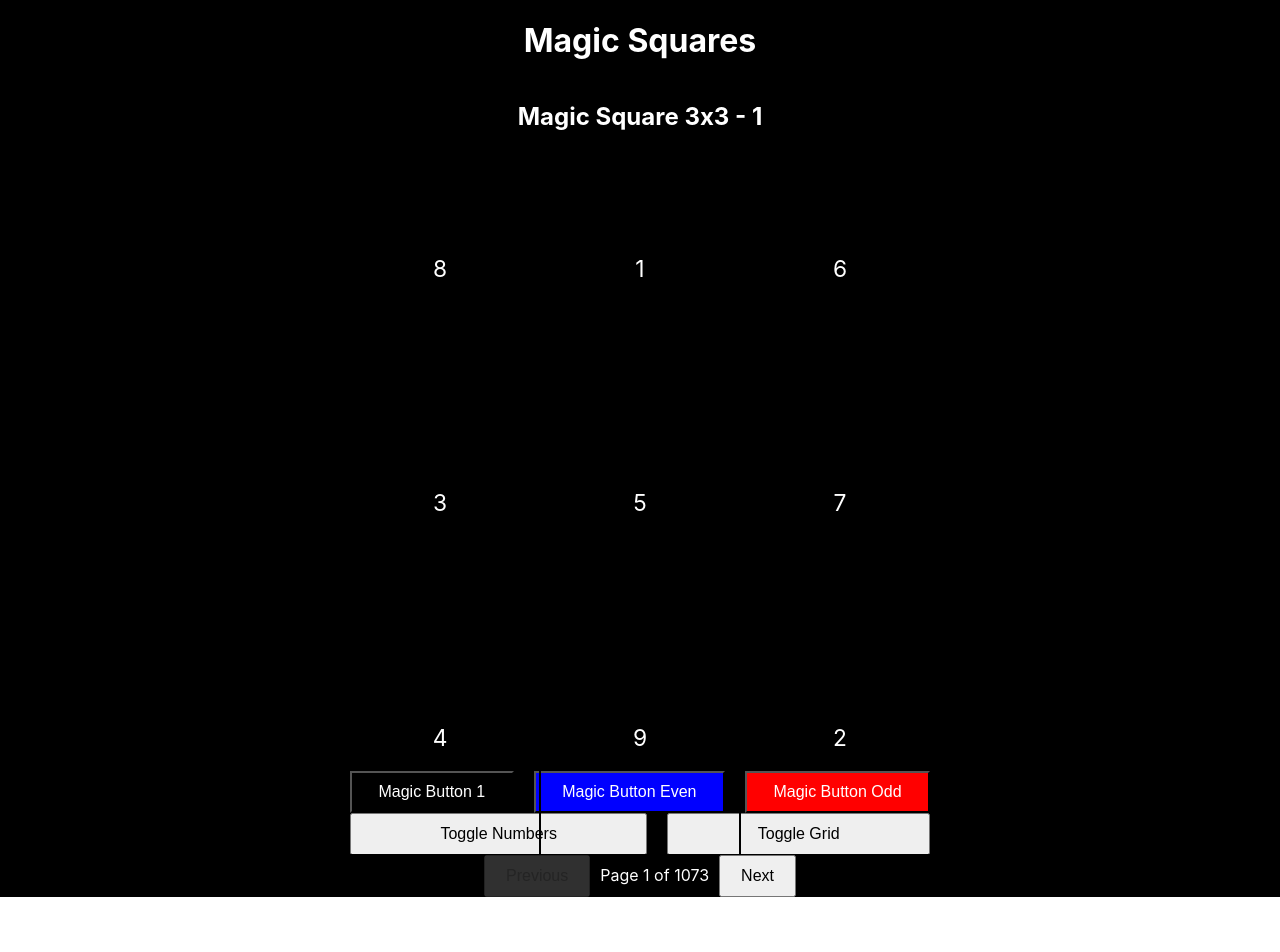
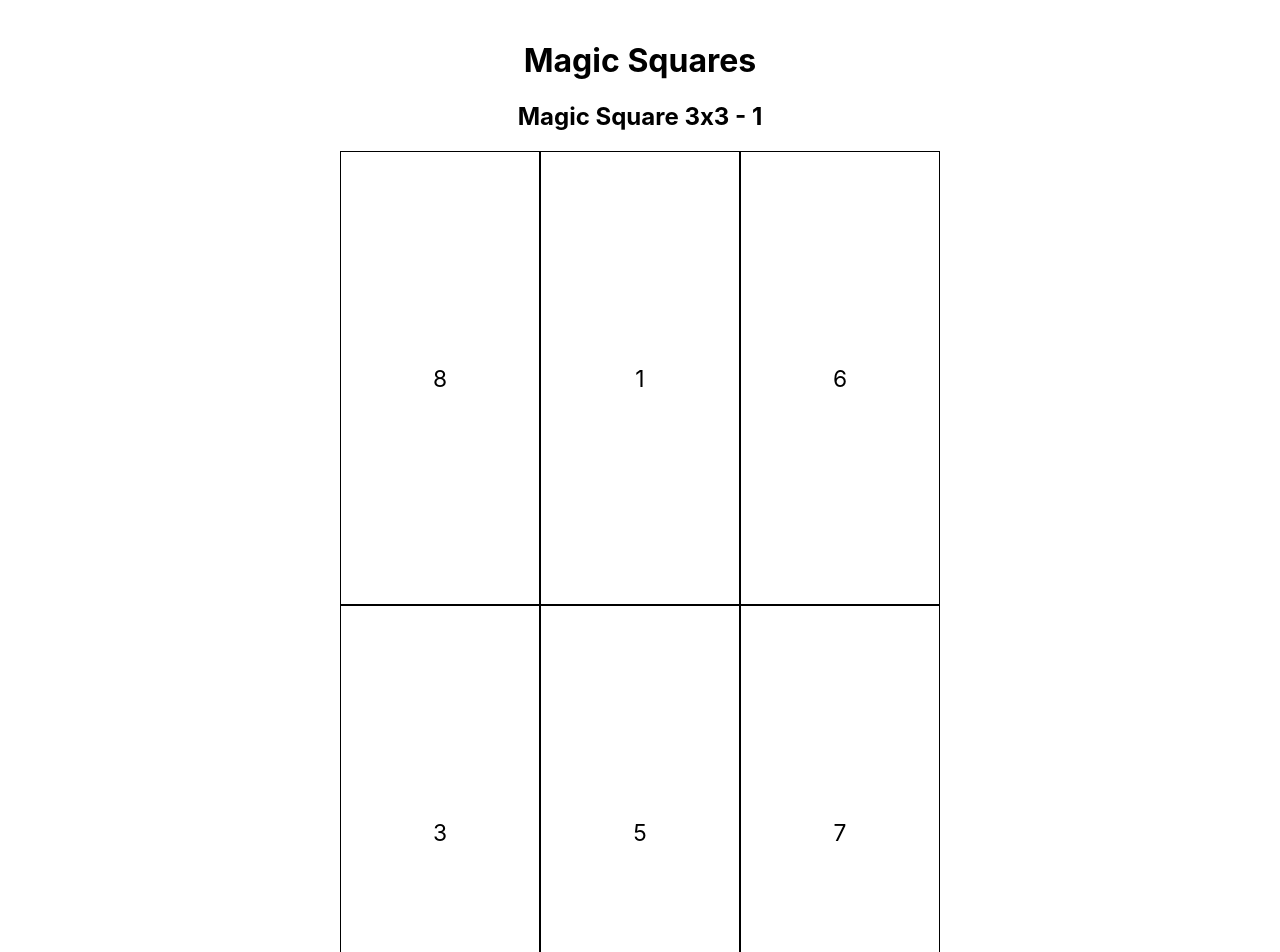
Before and after one commit to mechaloctopus/magic-squares, a React (Create React App) app: page / in a window 1280 px wide. Shown: the top 952 px of the page. Before the commit the page ends 897 px from the top, so only its background shows below. Built offline with nearby package versions, Linux system fonts and the light colour scheme.

Commit message:
Update App.css

```diff
--- a/src/App.css
+++ b/src/App.css
@@ -1,55 +1,23 @@
 .App {
-  text-align: center;
-  background-color: black;
-  min-height: 100vh;
-  display: flex;
-  flex-direction: column;
-  align-items: center;
-  justify-content: center;
-  color: white;
+    text-align: center;
+    padding: 20px;
 }
 
-.button-group {
-  margin-top: 20px;
+h1 {
+    font-size: 2em;
+}
+
+h2 {
+    margin-top: 20px;
+}
+
+.pagination {
+    margin-top: 20px;
 }
 
 button {
-  margin: 0 10px;
-  padding: 10px 20px;
-  font-size: 16px;
-  cursor: pointer;
+    margin: 5px;
+    padding: 10px 20px;
+    font-size: 1em;
+    cursor: pointer;
 }
-
-button:disabled {
-  cursor: not-allowed;
-  opacity: 0.5;
-}
-
-.black-button {
-  background-color: black;
-  color: white;
-}
-
-.blue-button {
-  background-color: blue;
-  color: white;
-}
-
-.red-button {
-  background-color: red;
-  color: white;
-}
-
-.yellow-button {
-  background-color: yellow;
-  color: black;
-}
-
-@keyframes pulse {
-  0% {
-    text-shadow: 0 0 5px white, 0 0 10px white, 0 0 15px white, 0 0 20px white, 0 0 25px white, 0 0 30px white, 0 0 35px white;
-  }
-  100% {
-    text-shadow: 0 0 10px white, 0 0 20px white, 0 0 30px white, 0 0 40px white, 0 0 50px white, 0 0 60px white, 0 0 70px white;
-  }
-}
```
